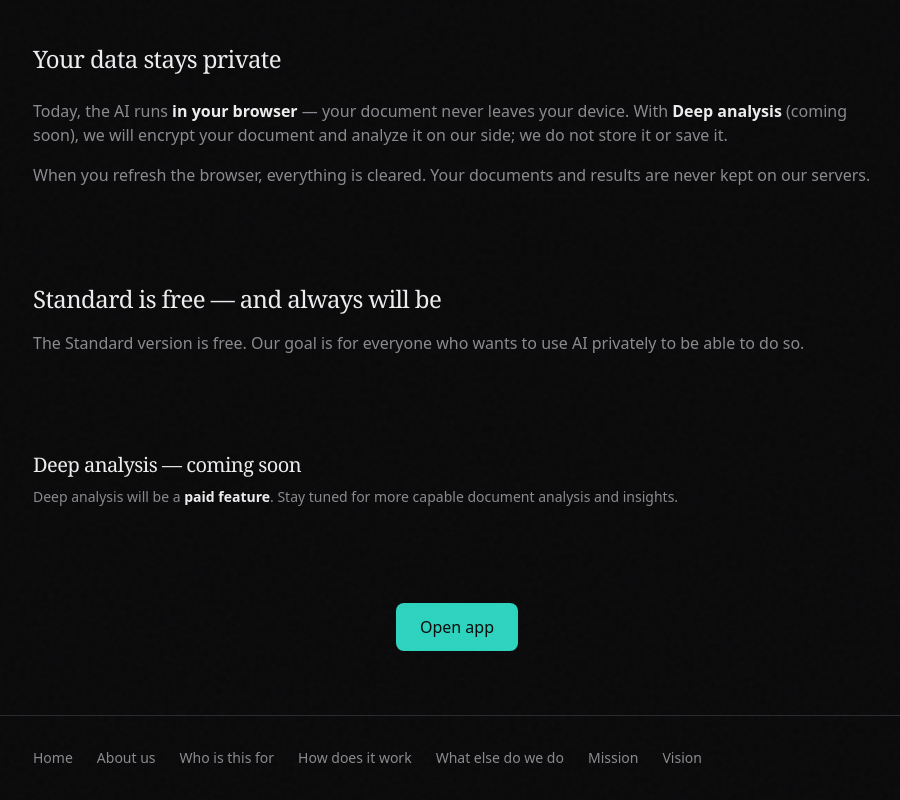
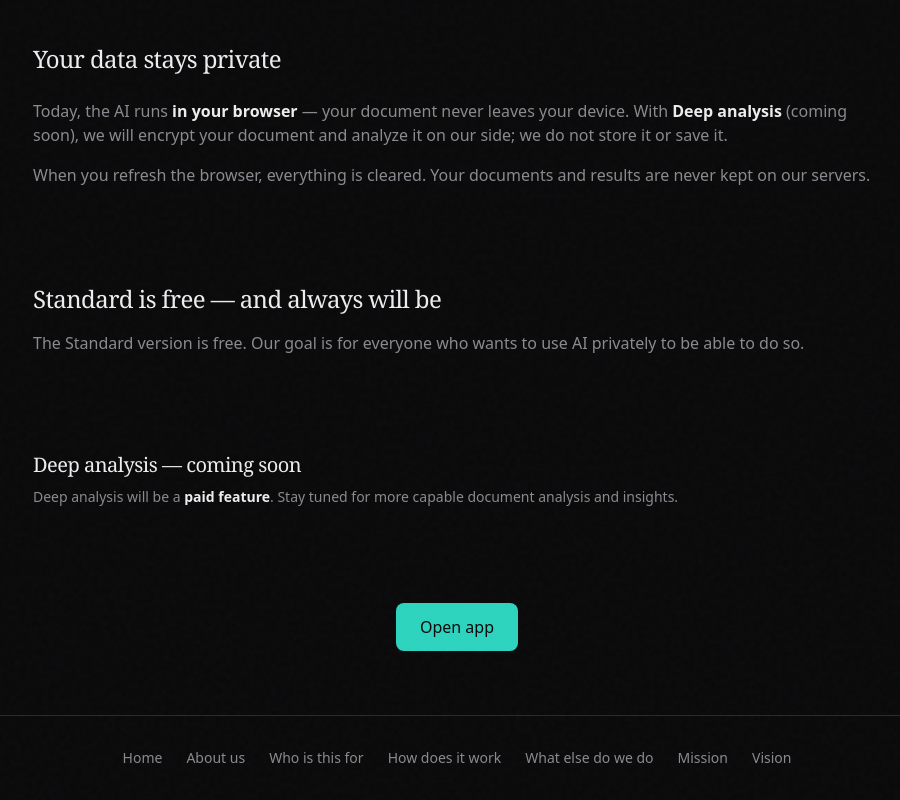
Before and after one commit to sajkoYups/ai-document-reader, a React (Vite) app: page / in a window 1280 px wide. Shown: the part 650-1450 px from the top of the page, without its empty margins (183-1083 px from the left). Built offline with nearby package versions, Linux system fonts and the light colour scheme; no server answers.

Commit message:
make footer in the middle

```diff
--- a/src/components/Footer.tsx
+++ b/src/components/Footer.tsx
@@ -14,7 +14,7 @@ export default function Footer() {
   return (
     <footer className="border-t border-border bg-surface-0 mt-auto">
       <div className="max-w-4xl mx-auto px-6 py-8">
-        <nav className="flex flex-wrap gap-x-6 gap-y-2 text-sm text-text-secondary" aria-label="Footer">
+        <nav className="flex flex-wrap justify-center gap-x-6 gap-y-2 text-sm text-text-secondary" aria-label="Footer">
           {footerLinks.map(({ to, label }) => (
             <Link
               key={to}
```
